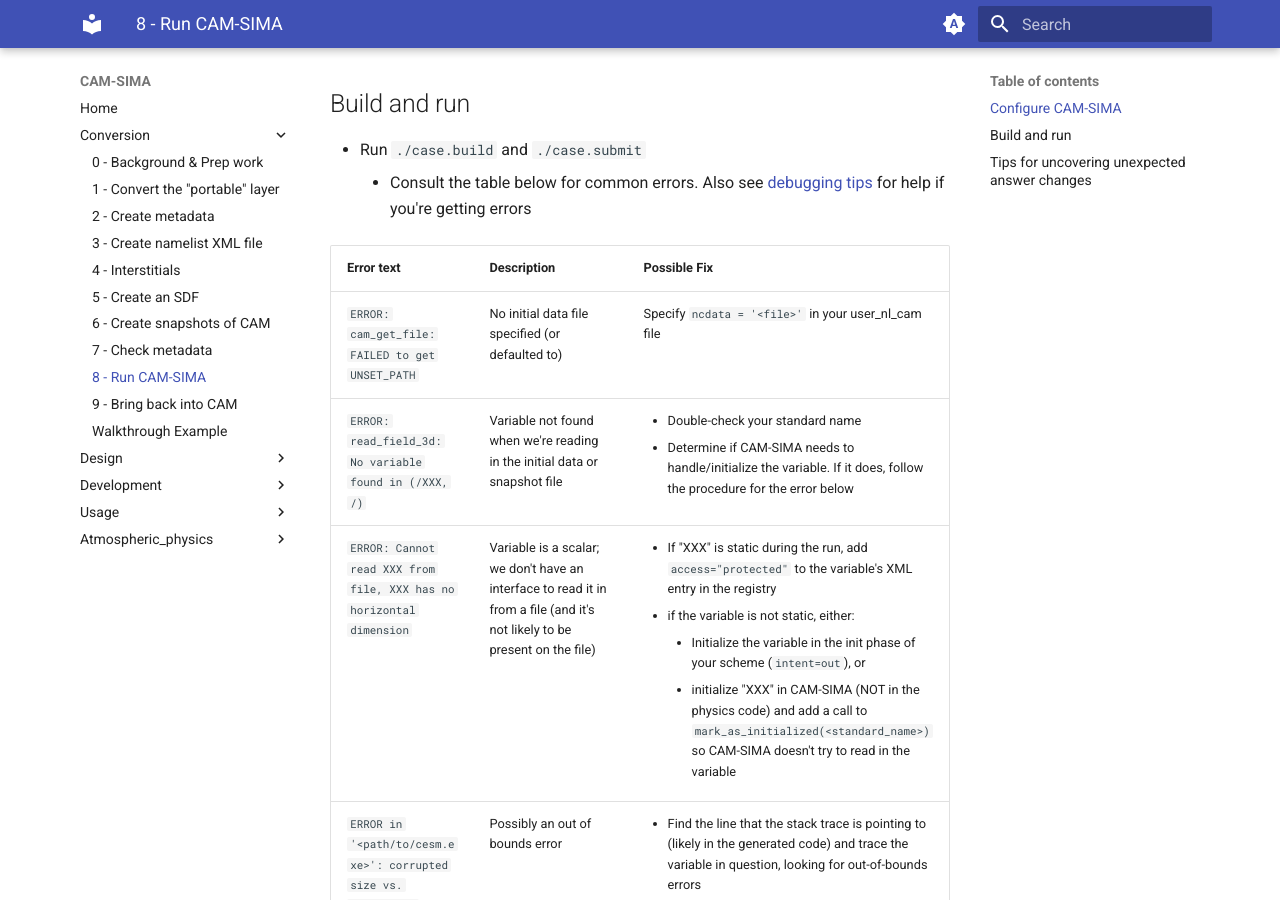
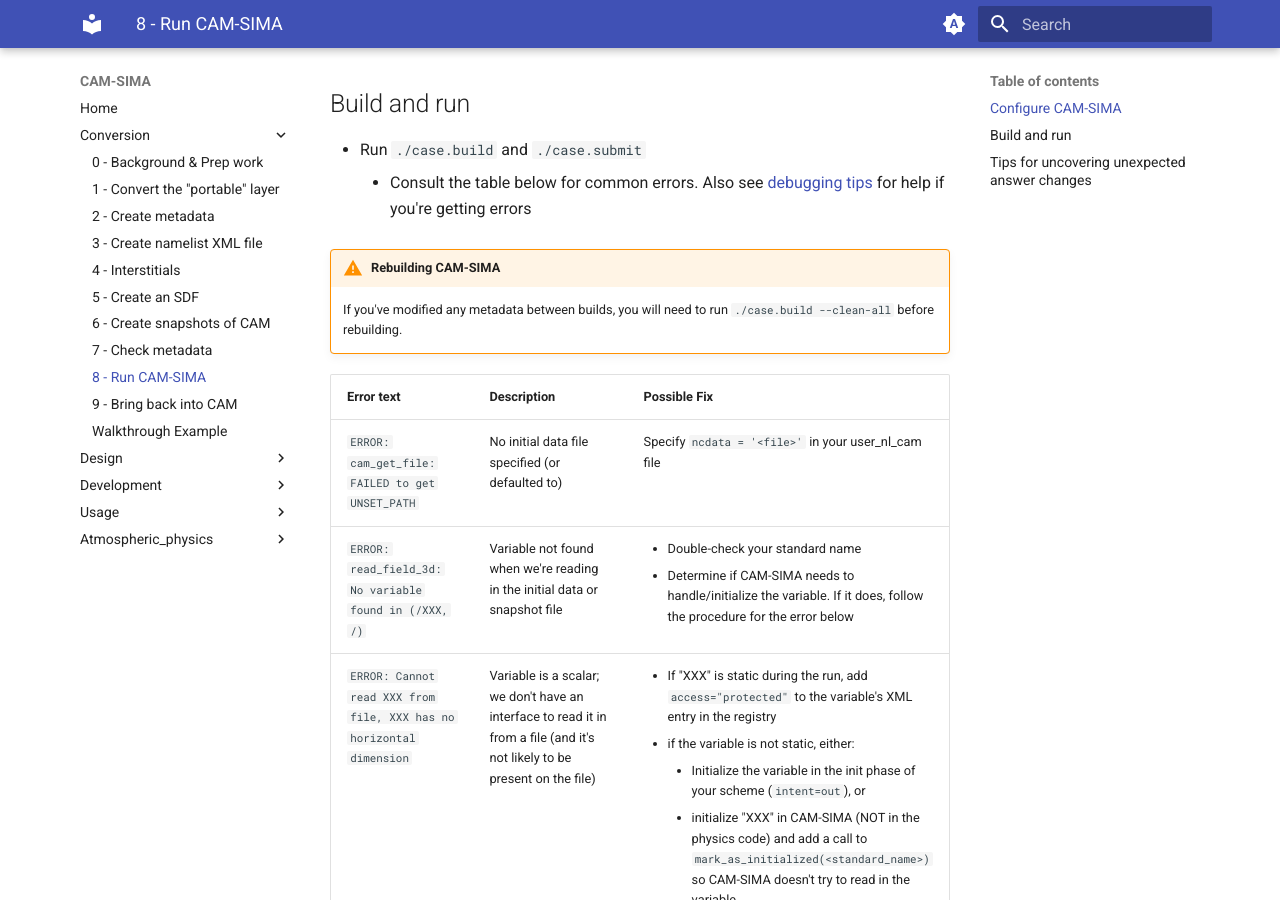
Before and after one commit to kuanchihwang/CAM-SIMA-Docs, an MkDocs documentation site: the page built from docs/conversion/run-cam-sima.md, in a window 1280 px wide and 900 px high, scrolled down 631 px. Built offline with MkDocs 1.6.1 and Material for MkDocs 9.7.7, drawn with Linux system fonts in a browser that asks for light colours.

Commit message:
add note aboud clean-all

```diff
--- a/docs/conversion/run-cam-sima.md
+++ b/docs/conversion/run-cam-sima.md
@@ -23,6 +23,11 @@
 
 - Run `./case.build` and `./case.submit`
     - Consult the table below for common errors. Also see [debugging tips](../development/debugging.md) for help if you're getting errors
+
+
+!!! Warning "Rebuilding CAM-SIMA"
+    If you've modified any metadata between builds, you will need to run `./case.build --clean-all` before rebuilding.
+
 
 | Error text  |  Description   | Possible Fix |
 |:------------|----------------|--------------|
```
